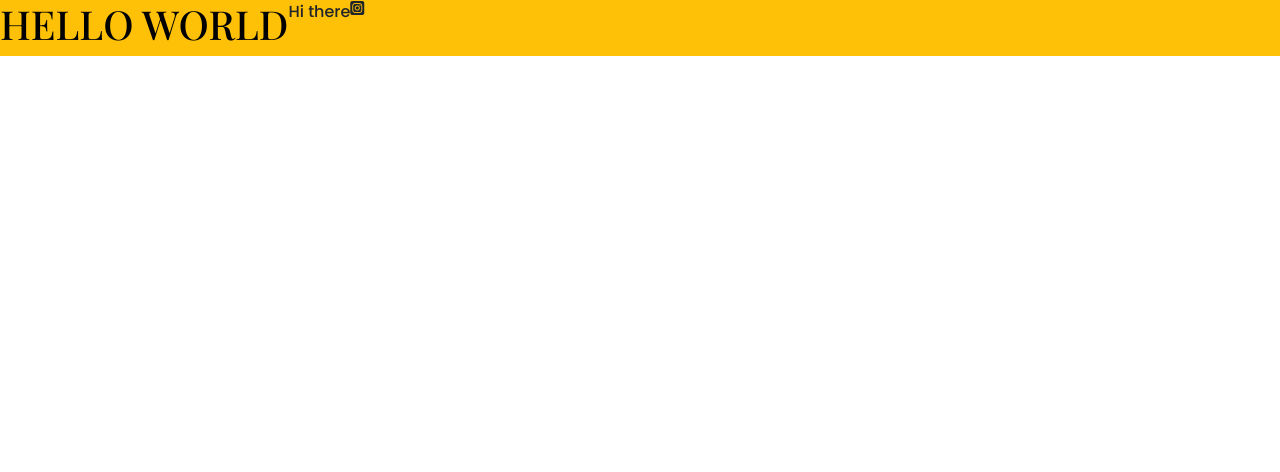
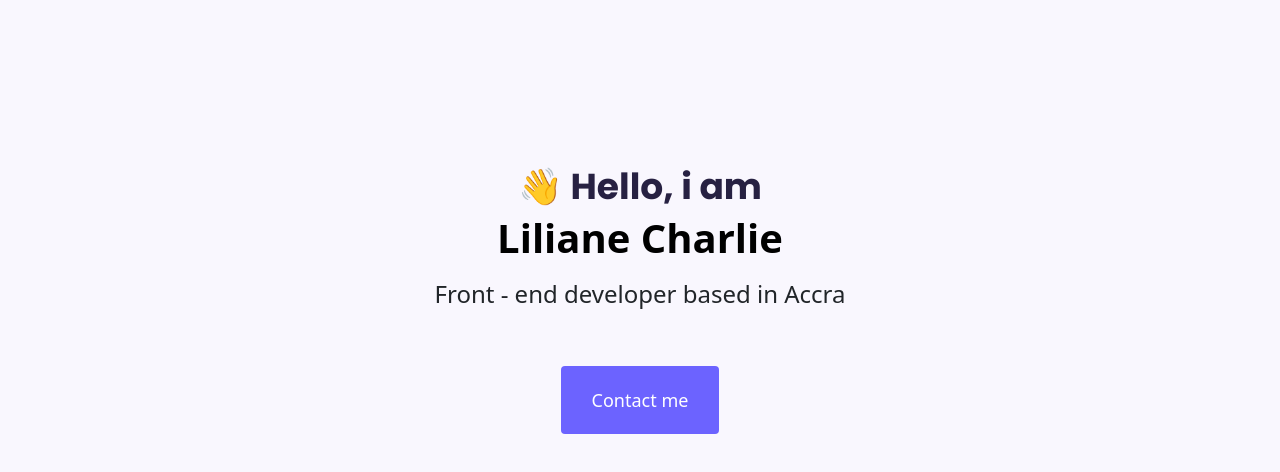
Before and after one commit to liliane-charlie/portofolio, a plain HTML site: page index.html in a window 1280 px wide. Drawn offline with nearby package versions, Linux system fonts and the light colour scheme; a web font is replaced by a local one.

Commit message:
added css

```diff
--- a/index.html
+++ b/index.html
@@ -32,14 +32,16 @@
       src="https://kit.fontawesome.com/4f5eafdf38.js"
       crossorigin="anonymous"
     ></script>
-
     <title>Portofolio project</title>
   </head>
   <body>
-    <div class="d-flex bg-warning">
-      <h1>HELLO WORLD</h1>
-      <p>Hi there</p>
-      <i class="fa-brands fa-square-instagram"></i>
+    <div class="hero">
+      <p>👋 Hello, i am</p>
+      <h1>Liliane Charlie</h1>
+      <h2 class="mb-5">Front - end developer based in Accra</h2>
+      <div>
+        <a href="#" class="btn btn-branding"> Contact me</a>
+      </div>
     </div>
   </body>
 </html>
--- a/style.css
+++ b/style.css
@@ -1,10 +1,42 @@
+:root {
+  --branding-color: #6c63ff;
+  --heading-font-family:"Playfair Display", serif;
+  --default-font-family:"Poppins", sans-serif;
+}
 h1 {
+  font-family: var(--heading-font-family)
+  font-size: 96px;
+  font-weight: bold;
   color: black;
-  font-family: "Playfair Display", serif;
-  font-style: normal;
 }
 p {
-  font-family: "Poppins", sans-serif;
+  font-family: var(--default-font-family);
   font-weight: 500;
   font-style: normal;
 }
+.hero {
+  background: #f9f7fe;
+  text-align: center;
+  padding: 160px 20px;
+}
+.hero p {
+  font-family: var(--default-font-family);
+  font-size: 36px;
+  font-weight: bold;
+  margin: 0;
+  color: #272142;
+}
+.hero h2 {
+  font-family: var(--default-font-family)
+  font-weight: normal;
+  font-size: 24px;
+  line-height: 2;
+}
+.btn-branding {
+  background: var(--branding-color);
+  border-radius: 4px;
+  color: white;
+  font-size: 18px;
+  line-height: 2;
+  padding: 15px 30px;
+}
```
